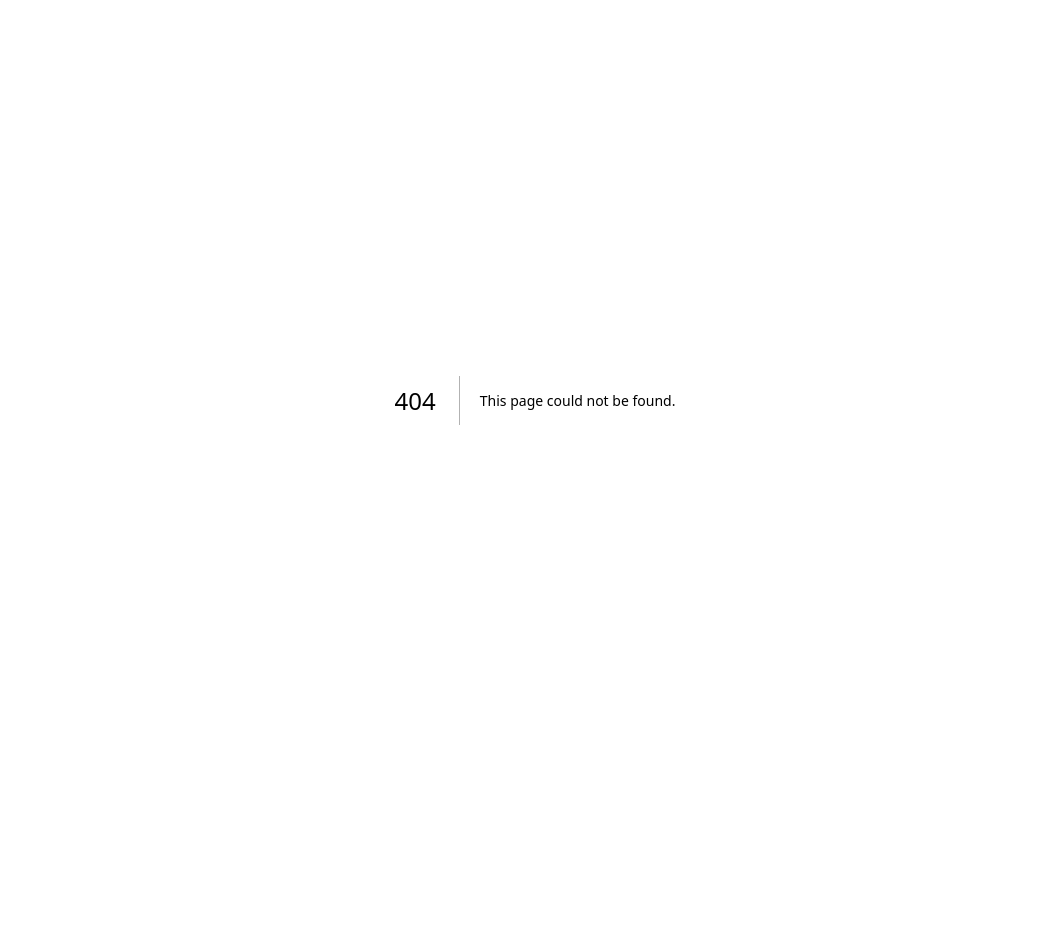
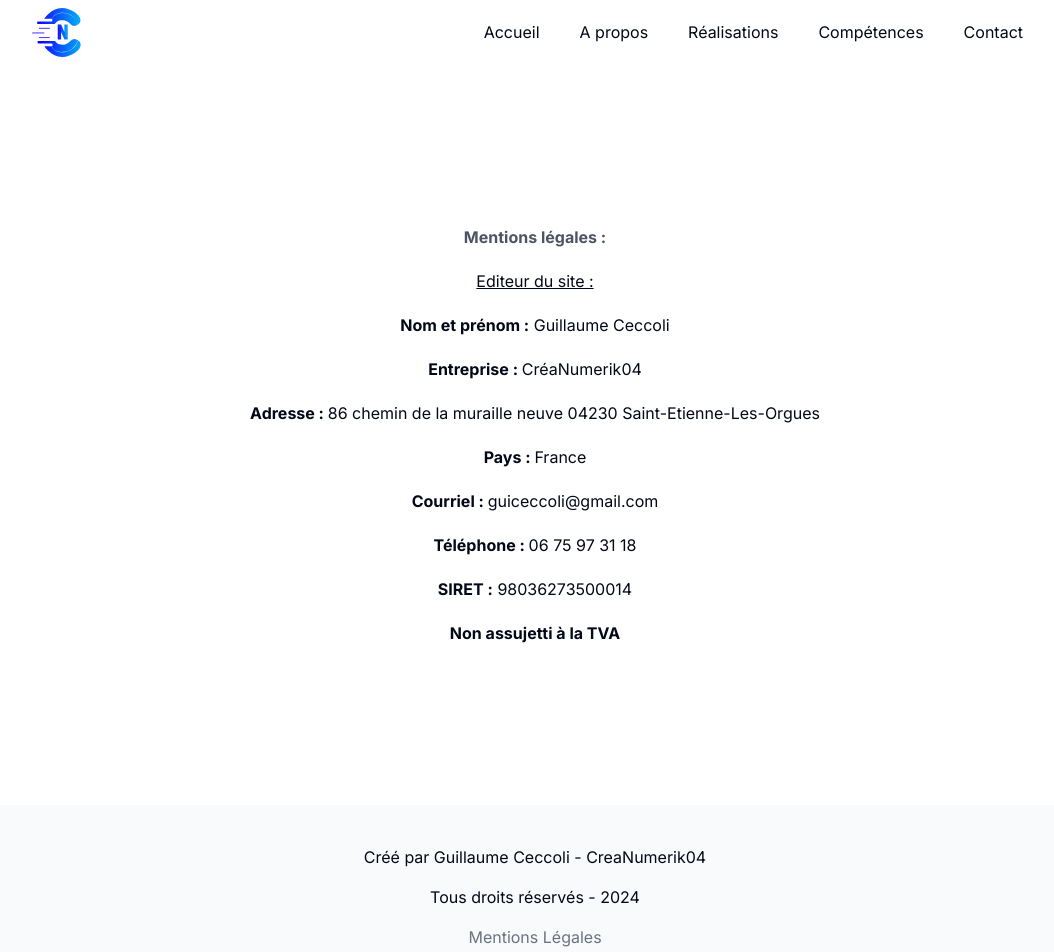
Before and after one commit to GuillaumeCeccoli/creanumerik, a Next.js app: page /mentions in a window 1280 px wide. Before the commit this address had no page. Shown: the top 952 px of the page, without its empty margins (105-1159 px from the left). Before the commit the page ends 800 px from the top, so only its background shows below. Built offline with nearby package versions, Linux system fonts and the light colour scheme.

Commit message:
Ajout footer + mentions légales

```diff
--- /dev/null
+++ b/app/mentions/page.tsx
@@ -0,0 +1,44 @@
+import Footer from "@/components/widgets/footer";
+import NavBar from "@/components/widgets/navbar";
+
+export default function Mentions() {
+  return (
+    <>
+      <header>
+        <NavBar />
+      </header>
+      <section className="w-full flex flex-col items-start mx-auto py-20 gap-5 sm:py-40 md:items-center">
+        <h1 className="text-gray-600 font-bold">Mentions légales : </h1>
+        <h2 className="underline">Editeur du site : </h2>
+        <p>
+          <strong>Nom et prénom :</strong> Guillaume Ceccoli
+        </p>
+        <p>
+          <strong>Entreprise : </strong>CréaNumerik04
+        </p>
+        <p>
+          <strong>Adresse : </strong>
+          86 chemin de la muraille neuve 04230 Saint-Etienne-Les-Orgues
+        </p>
+        <p>
+          <strong>Pays : </strong>France
+        </p>
+        <p>
+          <strong>Courriel : </strong>guiceccoli@gmail.com
+        </p>
+        <p>
+          <strong>Téléphone : </strong>06 75 97 31 18
+        </p>
+        <p>
+          <strong>SIRET :</strong> 98036273500014
+        </p>
+        <p>
+          <strong>Non assujetti à la TVA</strong>
+        </p>
+      </section>
+      <footer>
+        <Footer />
+      </footer>
+    </>
+  );
+}
--- a/app/page.tsx
+++ b/app/page.tsx
@@ -1,6 +1,7 @@
 import About from "@/components/widgets/about";
 import Accueil from "@/components/widgets/accueil";
 import Contact from "@/components/widgets/contact";
+import Footer from "@/components/widgets/footer";
 import NavBar from "@/components/widgets/navbar";
 import ProjectCards from "@/components/widgets/projectCards";
 import Technos from "@/components/widgets/technos";
@@ -26,6 +27,9 @@ export default function Home() {
       <section id="contact">
         <Contact />
       </section>
+      <footer>
+        <Footer />
+      </footer>
     </>
   );
 }
--- /dev/null
+++ b/components/widgets/footer.tsx
@@ -0,0 +1,13 @@
+import Link from "next/link";
+
+export default function Footer() {
+  return (
+    <div className="flex flex-col items-center w-full bg-gray-50 py-10 gap-4">
+      <p>Créé par Guillaume Ceccoli - CreaNumerik04</p>
+      <p>Tous droits réservés - 2024</p>
+      <Link href="/mentions" className="text-gray-500 hover:text-gray-400">
+        Mentions Légales
+      </Link>
+    </div>
+  );
+}
```
